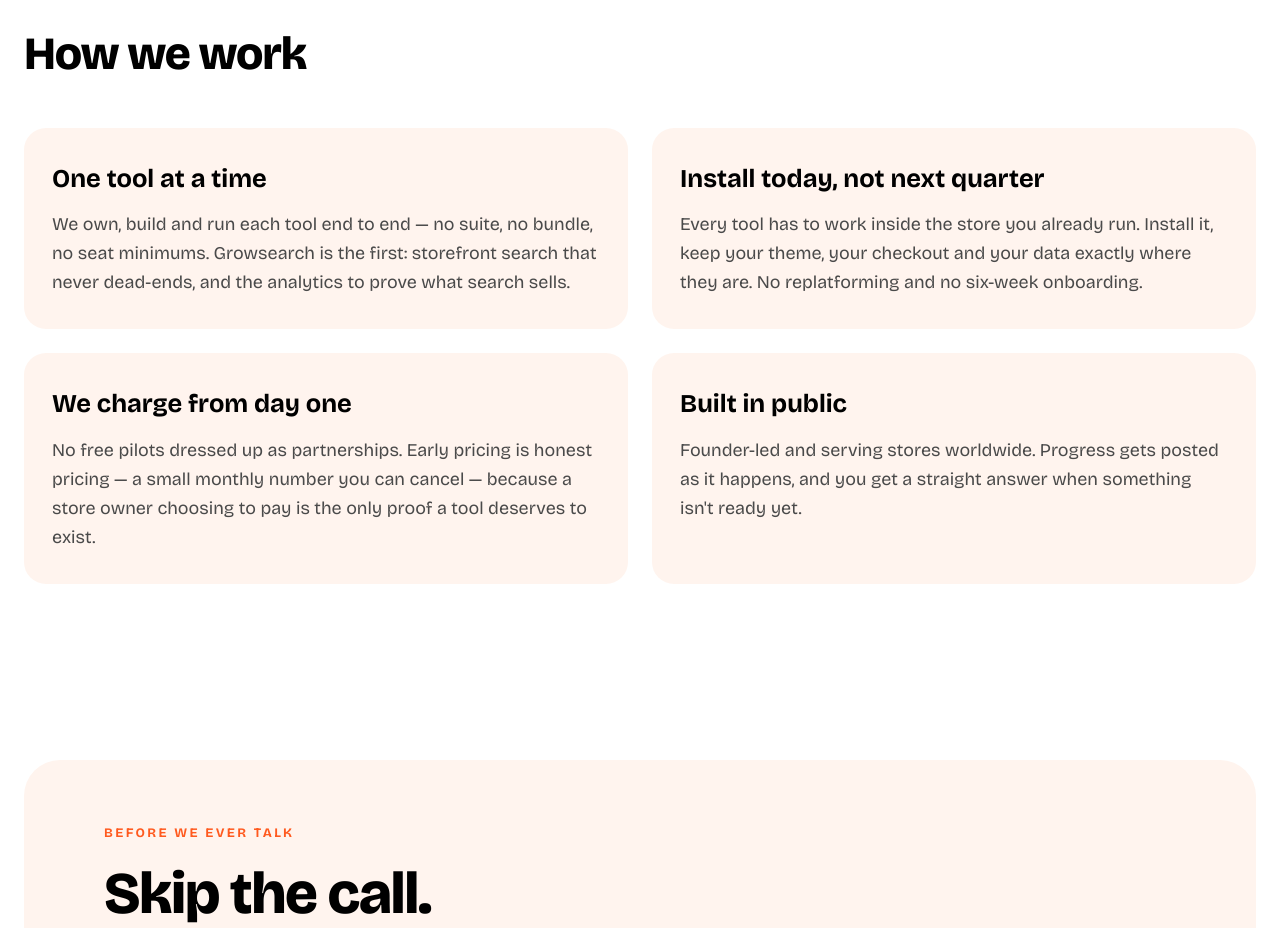
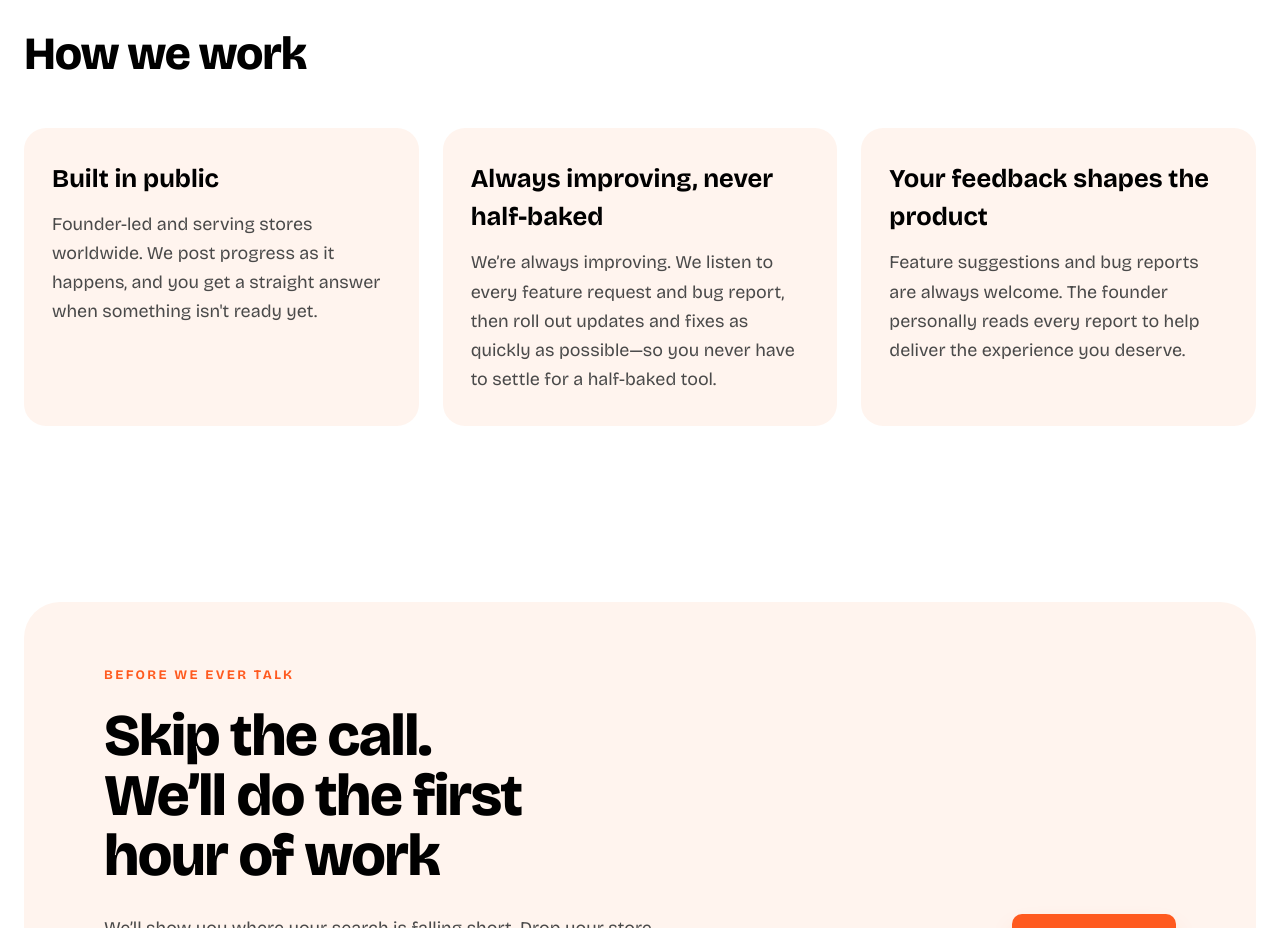
Before and after one commit to ishaangupta2311/growmerce-landing, a Next.js app: page /about in a window 1280 px wide. Shown: the part 1560-2488 px from the top of the page. Built offline with nearby package versions, Linux system fonts and the light colour scheme.

Commit message:
Apply finalized How We Work content

```diff
--- a/src/app/about/page.tsx
+++ b/src/app/about/page.tsx
@@ -26,20 +26,16 @@ const CONVICTIONS = [
 
 const HOW_WE_WORK = [
   {
-    title: "One tool at a time",
-    body: "We own, build and run each tool end to end — no suite, no bundle, no seat minimums. Growsearch is the first: storefront search that never dead-ends, and the analytics to prove what search sells.",
+    title: "Built in public",
+    body: "Founder-led and serving stores worldwide. We post progress as it happens, and you get a straight answer when something isn't ready yet.",
   },
   {
-    title: "Install today, not next quarter",
-    body: "Every tool has to work inside the store you already run. Install it, keep your theme, your checkout and your data exactly where they are. No replatforming and no six-week onboarding.",
+    title: "Always improving, never half-baked",
+    body: "We’re always improving. We listen to every feature request and bug report, then roll out updates and fixes as quickly as possible—so you never have to settle for a half-baked tool.",
   },
   {
-    title: "We charge from day one",
-    body: "No free pilots dressed up as partnerships. Early pricing is honest pricing — a small monthly number you can cancel — because a store owner choosing to pay is the only proof a tool deserves to exist.",
-  },
-  {
-    title: "Built in public",
-    body: "Founder-led and serving stores worldwide. Progress gets posted as it happens, and you get a straight answer when something isn't ready yet.",
+    title: "Your feedback shapes the product",
+    body: "Feature suggestions and bug reports are always welcome. The founder personally reads every report to help deliver the experience you deserve.",
   },
 ];
 
@@ -152,7 +148,7 @@ export default function AboutPage() {
               How we work
             </h2>
           </Reveal>
-          <div className="mt-10 grid gap-6 lg:grid-cols-2">
+          <div className="mt-10 grid gap-6 lg:grid-cols-3">
             {HOW_WE_WORK.map((item, i) => (
               <Reveal key={item.title} delay={i * 80}>
                 <article className="h-full rounded-[22px] bg-cream px-7 py-8">
```
